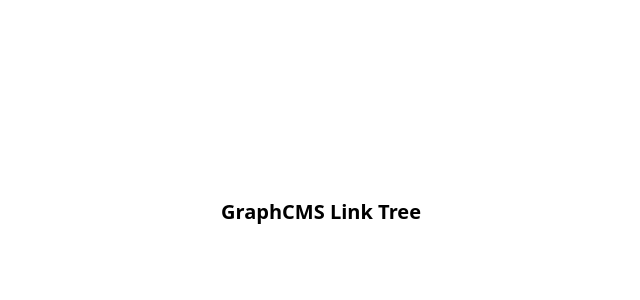
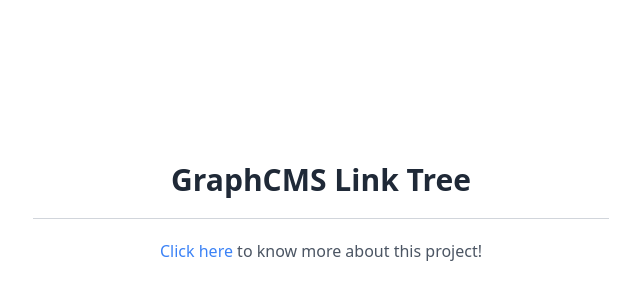
Before and after one commit to adeonir/graphcms-link-tree, a Next.js app: page / in a window 1280 px wide. Shown: the part 188-488 px from the top of the page, without its empty margins (319-959 px from the left). Built offline with nearby package versions, Linux system fonts and the light colour scheme; no server answers.

Commit message:
Add footer to pages with link to the repo

```diff
--- a/src/pages/[slug].tsx
+++ b/src/pages/[slug].tsx
@@ -28,7 +28,7 @@
   }
 
   return (
-    <div className="min-h-screen py-12 px-5">
+    <div className="flex min-h-screen flex-col items-center py-12 px-5">
       <Head>
         <title>{creator.name} | GraphCMS Link Tree</title>
         <link rel="icon" href="/favicon.ico" />
@@ -59,7 +59,7 @@
         }}
       />
 
-      <main className="mx-auto max-w-[400px] space-y-7">
+      <main className="w-full max-w-[400px] flex-1 space-y-7">
         <User {...creator} />
 
         <ul className="space-y-4">
@@ -68,6 +68,20 @@
           ))}
         </ul>
       </main>
+
+      <hr className="border-1 my-5 w-full max-w-xl border-gray-300" />
+
+      <footer className="flex max-w-xl flex-col items-center">
+        <p className="text-gray-600">
+          <a
+            className="text-blue-500 transition hover:text-blue-800"
+            href="https://github.com/adeonir/graphcms-link-tree"
+          >
+            Click here
+          </a>
+          {` to know more about this project!`}
+        </p>
+      </footer>
     </div>
   )
 }
--- a/src/pages/index.tsx
+++ b/src/pages/index.tsx
@@ -2,13 +2,29 @@
 
 const Home = () => {
   return (
-    <div className="flex min-h-screen items-center justify-center py-12 px-5">
+    <div className="flex min-h-screen flex-col items-center justify-center space-y-5 p-12">
       <Head>
         <title>GraphCMS Link Tree</title>
         <link rel="icon" href="/favicon.ico" />
       </Head>
 
-      <h1 className="text-xl font-bold">GraphCMS Link Tree</h1>
+      <main>
+        <h1 className="text-3xl font-bold text-gray-800">GraphCMS Link Tree</h1>
+      </main>
+
+      <hr className="border-1 w-full max-w-xl border-gray-300" />
+
+      <footer>
+        <p className="text-gray-600">
+          <a
+            className="text-blue-500 transition hover:text-blue-800"
+            href="https://github.com/adeonir/graphcms-link-tree"
+          >
+            Click here
+          </a>
+          {` to know more about this project!`}
+        </p>
+      </footer>
     </div>
   )
 }
```
